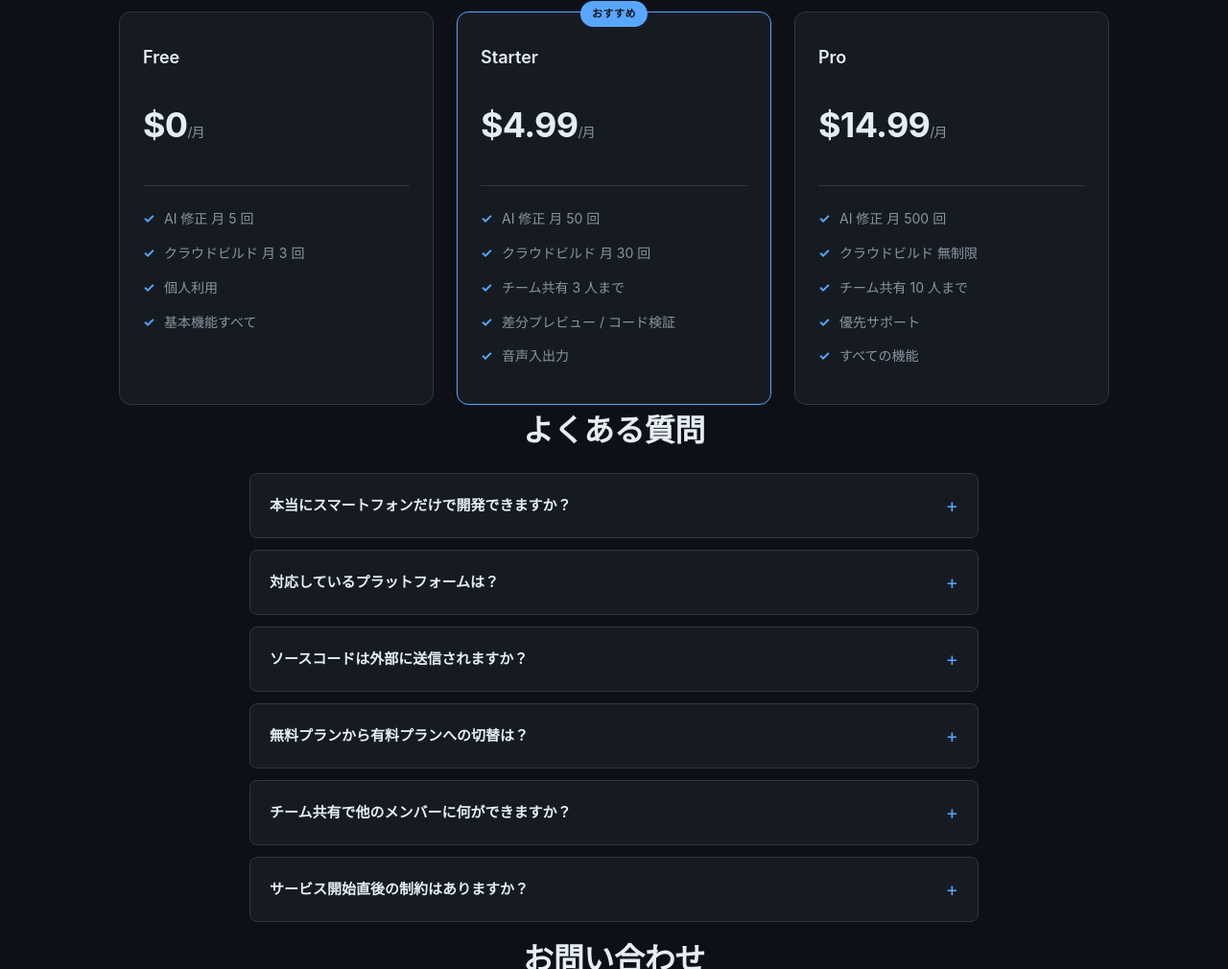
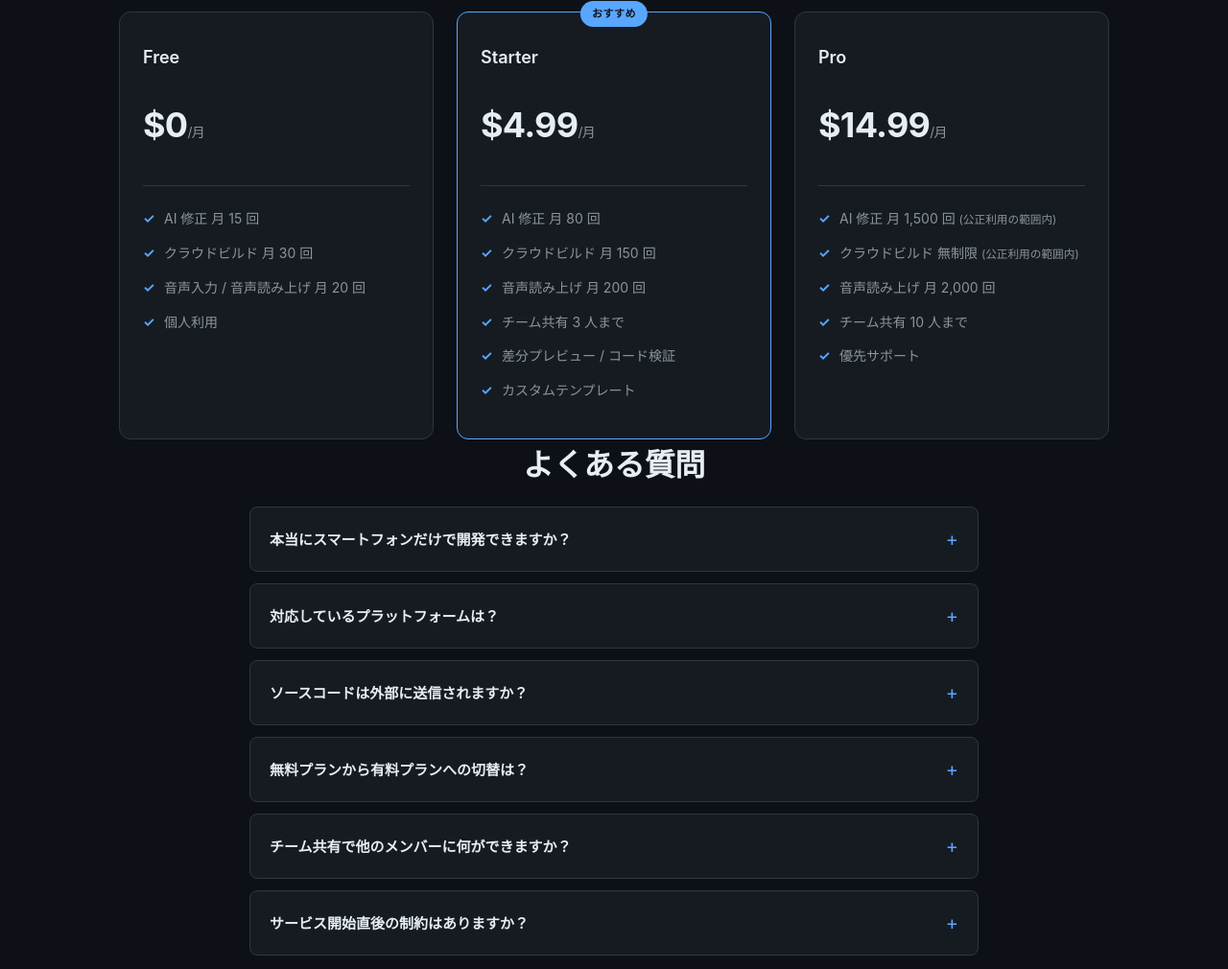
Before and after one commit to sakagenoan-svg/privacy-policy, a plain HTML site: page index.html in a window 1280 px wide. Shown: the part 1707-2717 px from the top of the page at 96% size. Drawn offline with Linux system fonts and the light colour scheme.

Commit message:
docs(pricing): プラン制限値更新 + 機能ゲーティングを実装と整合
DevDroidAI v1.0.8 のプラン配分改訂に合わせて料金プラン表を刷新:

- Free: AI 5→15, Build 3→30, STT/TTS 月20 を明記
- Starter: AI 50→80, Build 30→150, TTS 200, カスタムテンプレート明記
  (旧版で Starter 独占扱いしていた「音声入出力」は Free でも
  STT/TTS が使える実装なので Starter 列から削除)
- Pro: AI 500→1500 (公正利用の範囲内), Build 無制限 (公正利用),
  TTS 2000 を明記

LP 記述を Worker 実装 (plans.js / diff.js / templates.js / teams.js)
の ゲーティング実態に 100% 整合させた。

```diff
--- a/index.html
+++ b/index.html
@@ -436,32 +436,33 @@
       <div class="plan-name">Free</div>
       <div class="plan-price">$0<small>/月</small></div>
       <ul class="plan-features">
-        <li>AI 修正 月 5 回</li>
-        <li>クラウドビルド 月 3 回</li>
+        <li>AI 修正 月 15 回</li>
+        <li>クラウドビルド 月 30 回</li>
+        <li>音声入力 / 音声読み上げ 月 20 回</li>
         <li>個人利用</li>
-        <li>基本機能すべて</li>
       </ul>
     </div>
     <div class="plan featured">
       <div class="plan-name">Starter</div>
       <div class="plan-price">$4.99<small>/月</small></div>
       <ul class="plan-features">
-        <li>AI 修正 月 50 回</li>
-        <li>クラウドビルド 月 30 回</li>
+        <li>AI 修正 月 80 回</li>
+        <li>クラウドビルド 月 150 回</li>
+        <li>音声読み上げ 月 200 回</li>
         <li>チーム共有 3 人まで</li>
         <li>差分プレビュー / コード検証</li>
-        <li>音声入出力</li>
+        <li>カスタムテンプレート</li>
       </ul>
     </div>
     <div class="plan">
       <div class="plan-name">Pro</div>
       <div class="plan-price">$14.99<small>/月</small></div>
       <ul class="plan-features">
-        <li>AI 修正 月 500 回</li>
-        <li>クラウドビルド 無制限</li>
+        <li>AI 修正 月 1,500 回 <small>(公正利用の範囲内)</small></li>
+        <li>クラウドビルド 無制限 <small>(公正利用の範囲内)</small></li>
+        <li>音声読み上げ 月 2,000 回</li>
         <li>チーム共有 10 人まで</li>
         <li>優先サポート</li>
-        <li>すべての機能</li>
       </ul>
     </div>
   </div>
```
